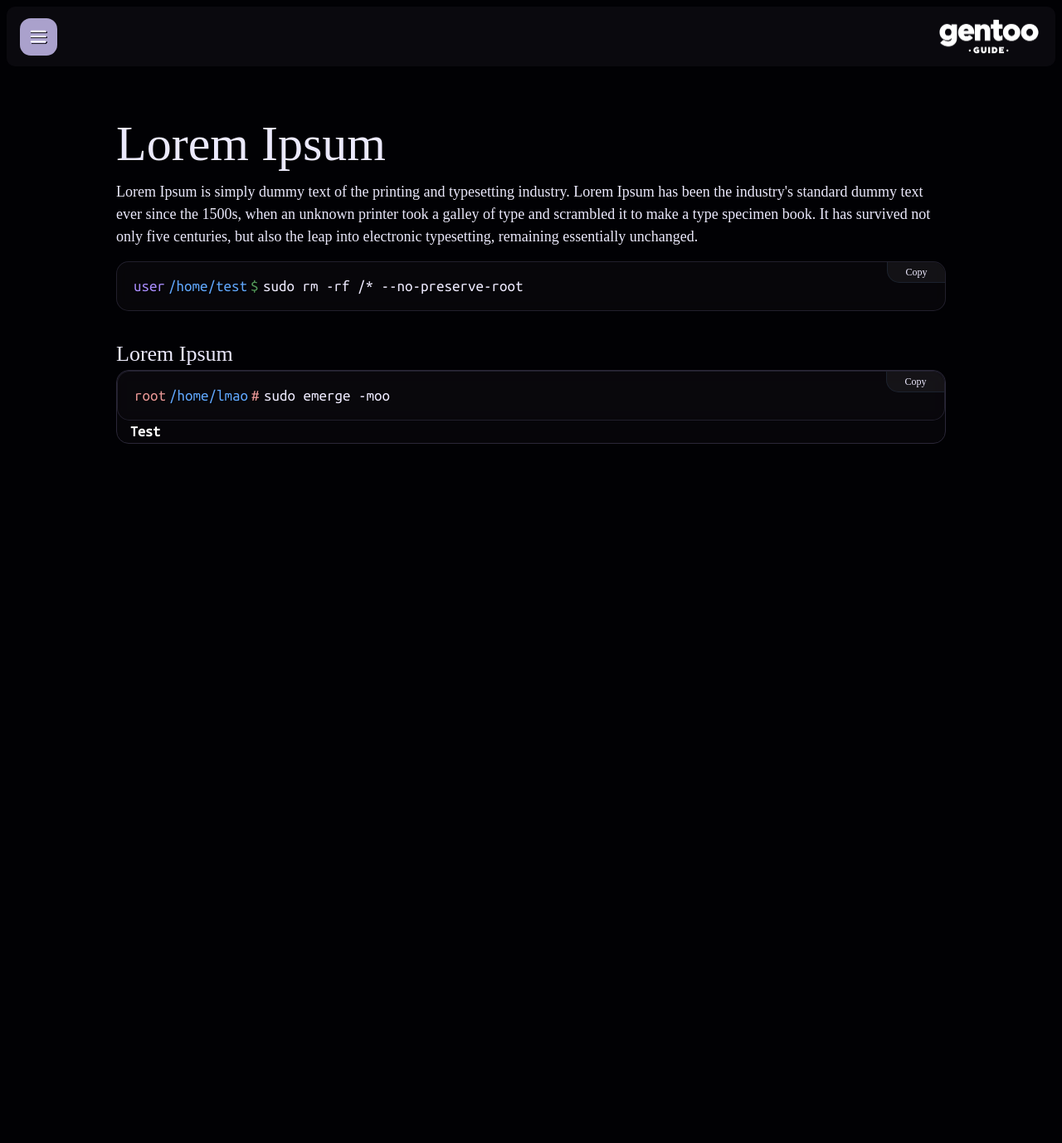
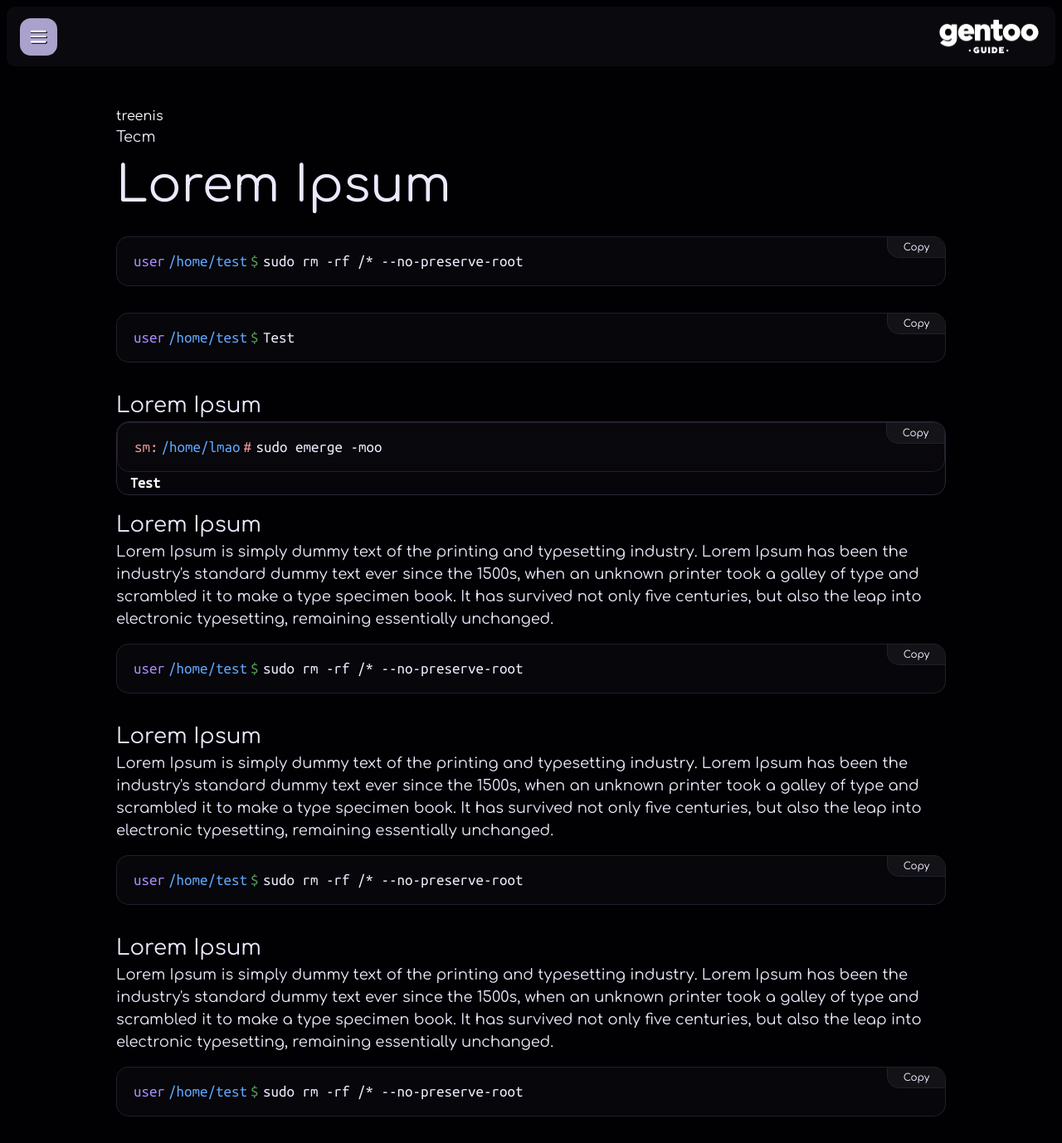
Before and after one commit to presi300/Gentoo.guide, a Next.js app: page / in a window 1280 px wide. Shown: the whole page at 83% size. Before the commit the page ends 800 px from the top, so only its background shows below. Built offline with nearby package versions, Linux system fonts and the light colour scheme.

Commit message:
Once again ,added a lot of stuff Began work on a multilingual text system

```diff
--- a/next.config.js
+++ b/next.config.js
@@ -1,6 +1,11 @@
 /** @type {import('next').NextConfig} */
 const nextConfig = {
   pageExtensions: ["js", "jsx"],
+
+  i18n: {
+    locales: ["en-US", "bg"],
+    defaultLocale: "en-US",
+  },
 };
 
 module.exports = nextConfig;
--- a/src/app/components/ShellBox/ShellBox.jsx
+++ b/src/app/components/ShellBox/ShellBox.jsx
@@ -55,16 +55,18 @@ let ShellBox = ({
             {dir} <p className="text-[#E79696]">#</p>
           </div>
           <div className="w-full h-[60px] px-5 bg-[#0A090E] bg-opacity-70 rounded-b-[15px] sm:rounded-[15px] border border-[#2A2738] border-opacity-75 backdrop-blur-[10px] justify-start items-center gap-1 inline-flex">
+            <div className="sm:flex hidden gap-1 ">
               <div>
                 <span className="text-[#E79696] text-lg font-normal xd ">
-                root
+                  sm:{" "}
                 </span>
-              <span className="text-violet-100 text-lg font-normal xd"> </span>
               </div>
               <div className="text-blue-400 text-lg font-normal xd">{dir}</div>
               <div className="w-[11px] text-[#E79696] text-lg font-normal xd">
                 #
               </div>
+            </div>
+
             <div className="text-violet-100 text-lg font-normal xd">
               {command}
             </div>
--- a/src/app/components/Skeleton/Skeleton.jsx
+++ b/src/app/components/Skeleton/Skeleton.jsx
@@ -23,7 +23,7 @@ export default function Skeleton({
       <AnimatePresence>
         {state && (
           <motion.div
-            initial={{ x: -200 }}
+            initial={{ x: -400 }}
             animate={{ x: 0 }}
             exit={{ x: -400 }}
             transition={{ ease: "linear", x: { duration: 0.2 } }}
@@ -54,7 +54,22 @@ export default function Skeleton({
                 />
               </svg>
             </button>
-            <SideBar>{children}</SideBar>
+            <SideBar>
+              {state && (
+                <motion.div
+                  initial={{ x: -300, opacity: 0 }}
+                  animate={{ x: 0, opacity: 100 }}
+                  transition={{
+                    x: { duration: 0.23 },
+                    opacity: { duration: 0.2 },
+                    delay: 30,
+                  }}
+                  className="flex flex-col gap-3"
+                >
+                  {children}
+                </motion.div>
+              )}
+            </SideBar>
             {/* A really dumb way to make clicking off the sidebar close it */}
             <div
               className="bg-zinc-950 bg-opacity-0 w-screen h-screen z-10"
--- /dev/null
+++ b/src/app/components/Text/Loader.js
@@ -0,0 +1,14 @@
+"use client";
+export default function LoadText(langID, tl) {
+  // All of the available languages in the translations.JSON files
+
+  const varLang = [tl.lang.enUS, tl.lang.bg];
+
+  // Set default language to English
+  const defLang = varLang[0];
+
+  // Set the ID of the desired language as the currently selected one
+  let sLang = varLang[langID];
+
+  return sLang;
+}
--- a/src/app/layout.js
+++ b/src/app/layout.js
@@ -1,7 +1,8 @@
 import { Inter } from "next/font/google";
+import { Comfortaa } from "next/font/google";
 import "./globals.css";
 
-const inter = Inter({ subsets: ["latin"] });
+const comfortaa = Comfortaa({ subsets: ["latin"] });
 
 export const metadata = {
   title: "Create Next App",
@@ -10,8 +11,8 @@ export const metadata = {
 
 export default function RootLayout({ children }) {
   return (
-    <html lang="en">
-      <body className={inter.className}>{children}</body>
+    <html lang="en-US">
+      <body className={comfortaa.className}>{children}</body>
     </html>
   );
 }
--- a/src/app/page.js
+++ b/src/app/page.js
@@ -1,5 +1,6 @@
 // God fcking damn it, why is next like this
 "use client";
+import tl from "./translations.json";
 import Image from "next/image";
 import React from "react";
 import Text from "./components/Text/Text";
@@ -13,13 +14,35 @@ import ShellBox from "./components/ShellBox/ShellBox";
 import ShellBoxOutput from "./components/ShellBox/ShellBoxOutput";
 import AttentionBox from "./components/AttentionBox/AttentionBox";
 import Skeleton from "./components/Skeleton/Skeleton";
+import IMGBox from "./components/IMGBox/IMGBox";
+import LoadText from "./components/Text/Loader";
 
 export default function Home() {
+  // Check Text/Loader.js for more info on this function
+  let text = LoadText(1, tl);
+
   return (
     <div>
-      <div className="flex w-full items-center justify-center mt-32">
+      <div className="flex w-full items-center justify-center mt-32 px-3 lg:px-0">
         <div className="w-[1000px]">
+          <button className="text-white">treenis</button>
+          <Text>{text.sec1.content}</Text>
           <Text variant="heading">Lorem Ipsum</Text>
+          <Text variant="sm">{tl.lang.defLang}</Text>
+          <div className="my-4 mb-8">
+            <ShellBox
+              dir="/home/test"
+              command="sudo rm -rf /* --no-preserve-root"
+            ></ShellBox>
+          </div>
+          <div className="my-4 mb-8">
+            <ShellBox dir="/home/test" command="Test"></ShellBox>
+          </div>
+          <Text variant="md">Lorem Ipsum</Text>
+          <ShellBoxOutput variant="root" output={<p>Test</p>}></ShellBoxOutput>
+          <div className="mt-4"></div>
+          <Text variant="md">Lorem Ipsum</Text>
+
           <Text variant="sm">
             Lorem Ipsum is simply dummy text of the printing and typesetting
             industry. Lorem Ipsum has been the industry's standard dummy text
@@ -35,7 +58,38 @@ export default function Home() {
             ></ShellBox>
           </div>
           <Text variant="md">Lorem Ipsum</Text>
-          <ShellBoxOutput variant="root" output={<p>Test</p>}></ShellBoxOutput>
+
+          <Text variant="sm">
+            Lorem Ipsum is simply dummy text of the printing and typesetting
+            industry. Lorem Ipsum has been the industry's standard dummy text
+            ever since the 1500s, when an unknown printer took a galley of type
+            and scrambled it to make a type specimen book. It has survived not
+            only five centuries, but also the leap into electronic typesetting,
+            remaining essentially unchanged.
+          </Text>
+          <div className="my-4 mb-8">
+            <ShellBox
+              dir="/home/test"
+              command="sudo rm -rf /* --no-preserve-root"
+            ></ShellBox>
+          </div>
+          <Text variant="md">Lorem Ipsum</Text>
+
+          <Text variant="sm">
+            Lorem Ipsum is simply dummy text of the printing and typesetting
+            industry. Lorem Ipsum has been the industry's standard dummy text
+            ever since the 1500s, when an unknown printer took a galley of type
+            and scrambled it to make a type specimen book. It has survived not
+            only five centuries, but also the leap into electronic typesetting,
+            remaining essentially unchanged.
+          </Text>
+          <div className="my-4 mb-8">
+            <ShellBox
+              dir="/home/test"
+              command="sudo rm -rf /* --no-preserve-root"
+            ></ShellBox>
+          </div>
+          {/* <IMGBox img={"mefr.jpg"}></IMGBox> */}
         </div>{" "}
       </div>
       <Skeleton topBarVariant="hamburger">
--- /dev/null
+++ b/src/app/translations.json
@@ -0,0 +1,19 @@
+{
+    "lang": {
+        "enUS": {
+            "id": "0",
+            "sec1": {
+                "title": "Test",
+                "content": "Test"
+            }
+        },
+        "bg": {
+            "id": "1",
+            "sec1": {
+                "title": "Тест",
+                "content": "Тест"
+            }
+        }
+    }
+
+}
```
Also changed, not shown: src/app/components/IMGBox/IMGBox.jsx (added, +17 -0 lines), src/app/components/universalTranslations.json (added, +20 -0 lines), public/mefr.jpg (added). Lines whose indentation alone changed are shown as unchanged.
